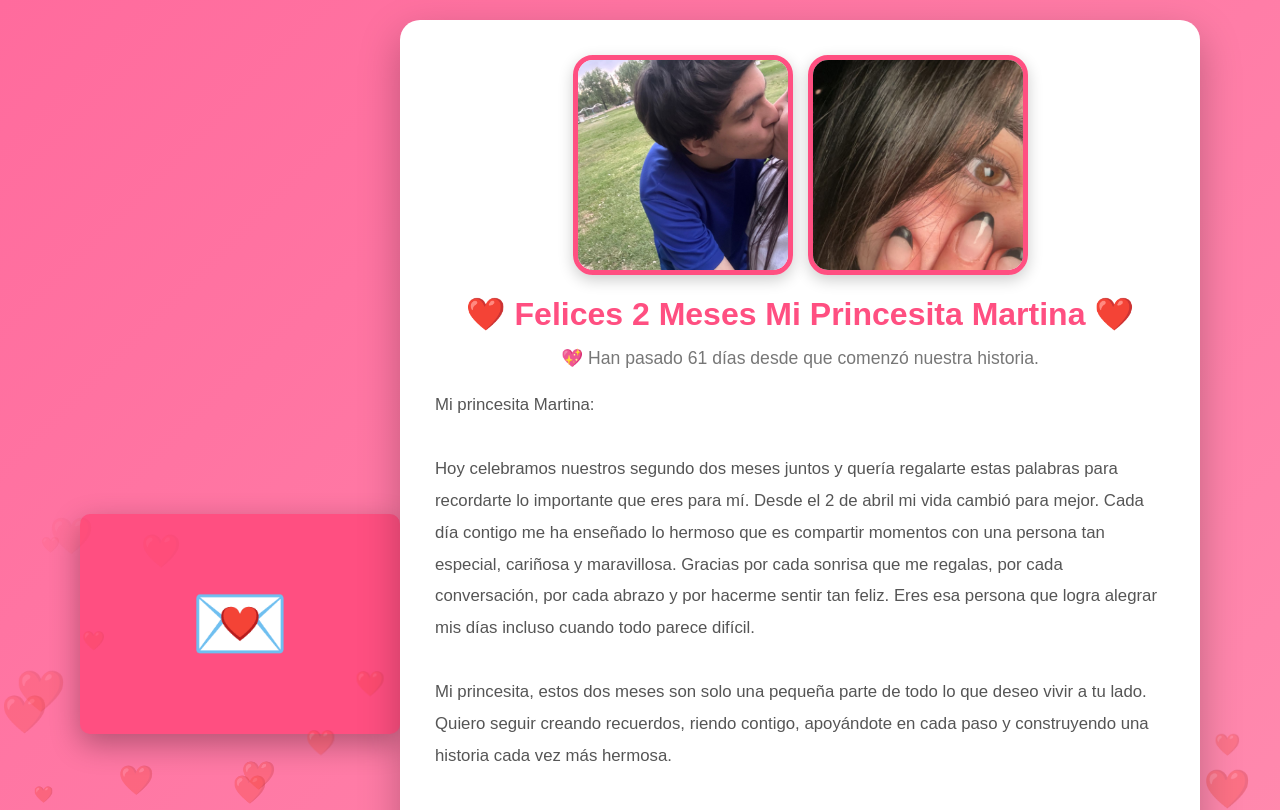
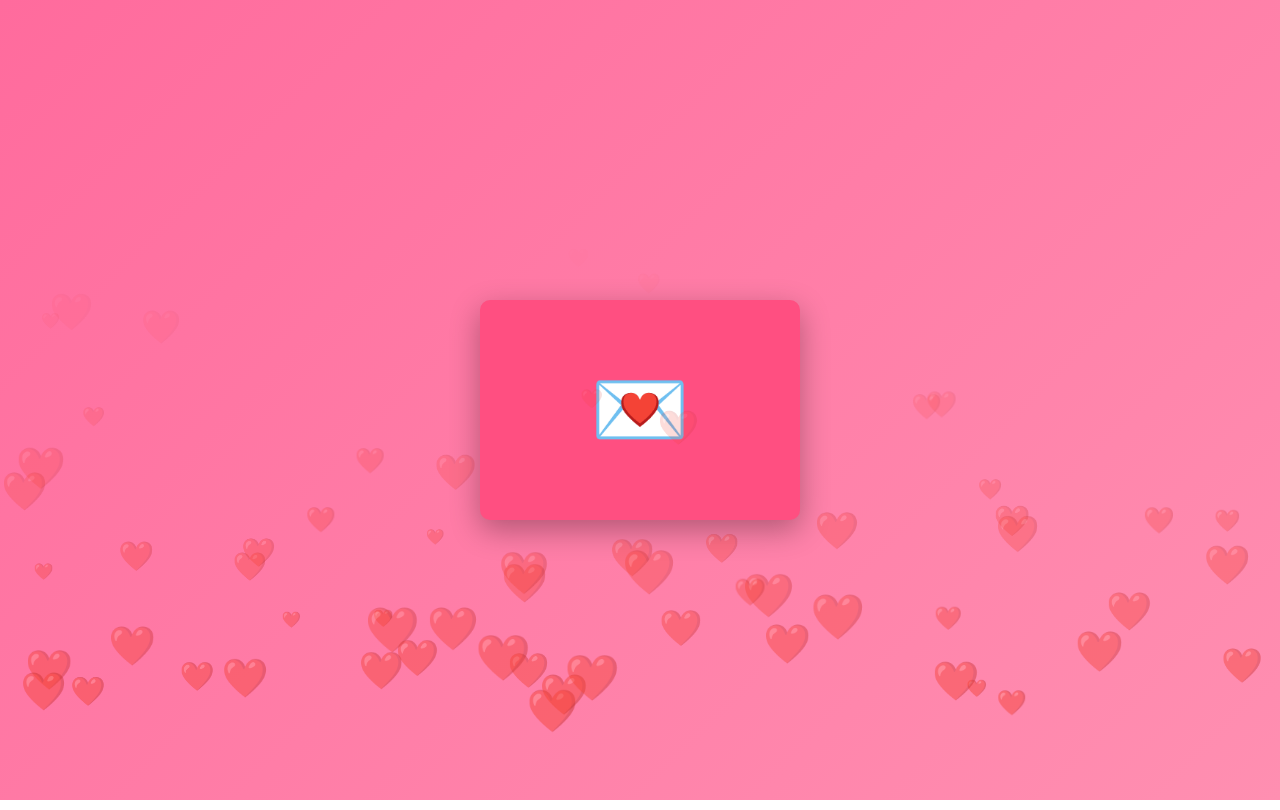
Before and after one commit to uriuri09/carta-martina, a plain HTML site: page index.html in a window 1280 px wide. Shown: the top 810 px of the page. Drawn offline with Linux system fonts and the light colour scheme.

Commit message:
Add files via upload

```diff
--- a/index.html
+++ b/index.html
@@ -18,12 +18,16 @@ body{
     background:linear-gradient(135deg,#ff6b9d,#ff8fb1);
     min-height:100vh;
     overflow-x:hidden;
+
     display:flex;
     justify-content:center;
     align-items:center;
-    padding:20px;
+    flex-direction:column;
+    gap:20px;
 }
-
+#sobre{
+    margin-top:20px;
+}
 #sobre{
     width:320px;
     height:220px;
@@ -44,7 +48,7 @@ body{
 }
 
 #carta{
-    display:block;
+    display:none;
     width:90%;
     max-width:800px;
     background:white;
```
